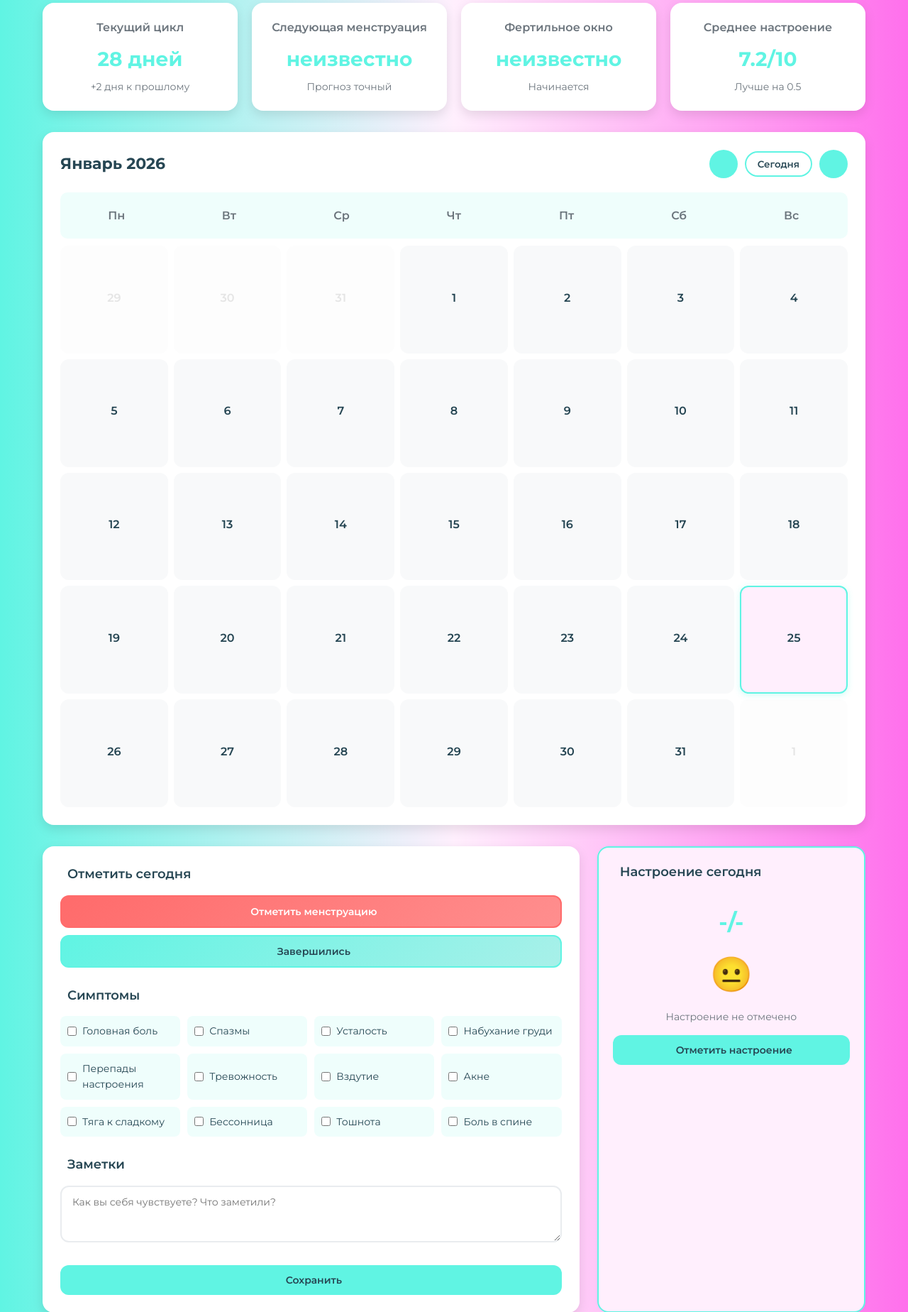
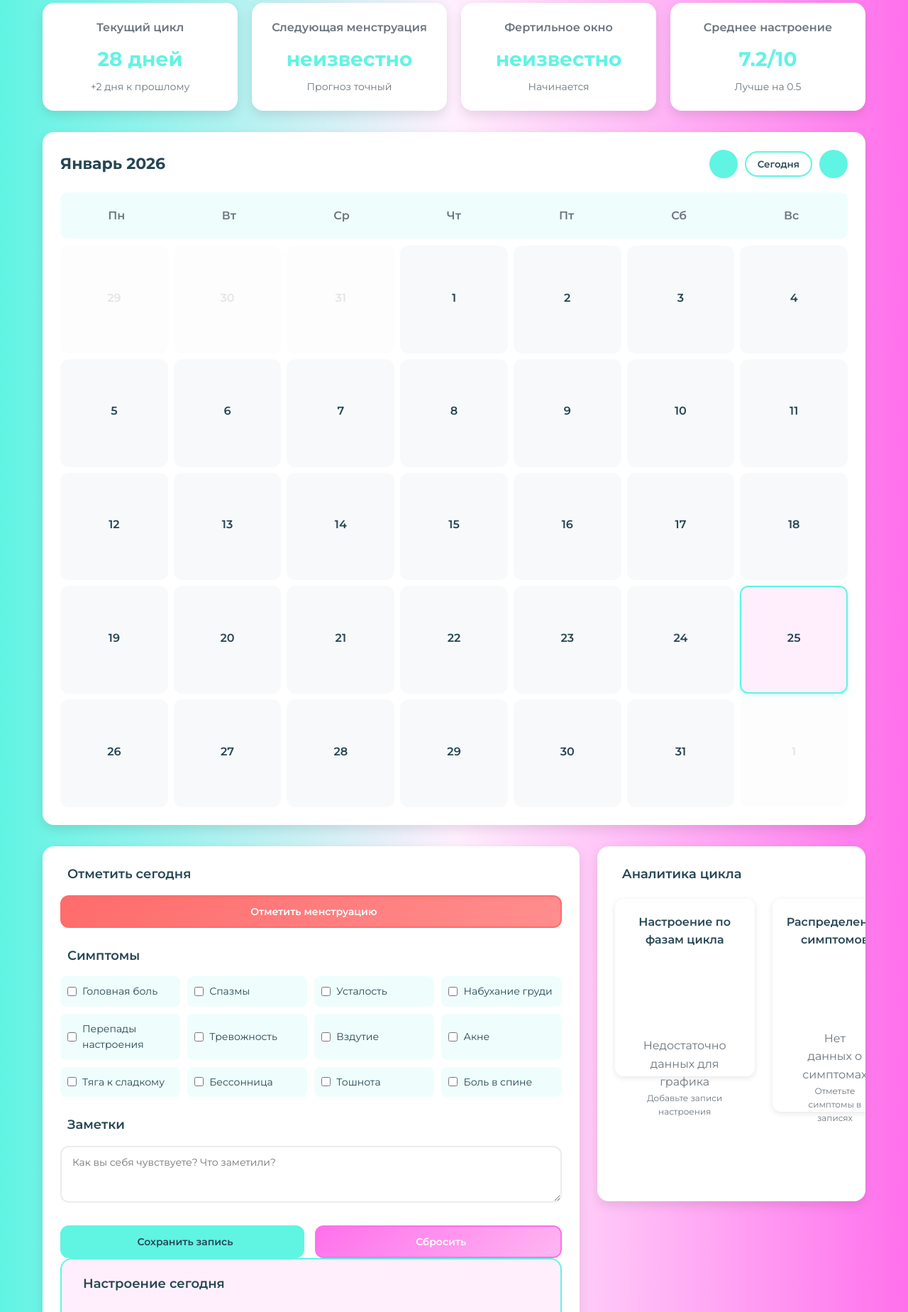
Before and after one commit to shashlik125/lumi, a Flask app: template app/templates/cycle_diary.html in a window 1280 px wide. Shown: the part 186-2034 px from the top of the page at 71% size. Run offline with Flask 3, Linux system fonts and the light colour scheme; the template is opened without the code that fills it, so the values that code supplies are empty.

Commit message:
Обновил текст на дневнике цикла

```diff
--- a/app/templates/cycle_diary.html
+++ b/app/templates/cycle_diary.html
@@ -298,6 +298,38 @@ body {
             gap: 25px;
             margin-bottom: 30px;
         }
+
+/* Кнопка Сбросить */
+.btn-reset {
+    background: linear-gradient(135deg, #FF70EC, #FFB6F1) !important;
+    color: white !important;
+    border: 2px solid #FF70EC !important;
+    transition: all 0.3s ease !important;
+}
+
+.btn-reset:hover {
+    background: linear-gradient(135deg, #FF70EC, #FF8ECF) !important;
+    transform: translateY(-2px);
+    box-shadow: 0 6px 12px rgba(255, 112, 236, 0.3) !important;
+}
+
+.btn-reset:active {
+    transform: translateY(0);
+}
+
+/* Контейнер кнопок */
+.form-buttons {
+    display: flex;
+    gap: 15px;
+    margin-top: 25px;
+}
+
+@media (max-width: 768px) {
+    .form-buttons {
+        flex-direction: column;
+        gap: 10px;
+    }
+}
 
         @media (max-width: 968px) {
             .tracker-container {
@@ -1369,9 +1401,6 @@ body {
                 <button type="button" class="btn btn-menstruation" onclick="markMenstruationStart()">
                     <i class="fas fa-plus-circle"></i> Отметить менструацию
                 </button>
-                <button type="button" class="btn btn-menstruation-end" onclick="markMenstruationEnd()">
-                    <i class="fas fa-minus-circle"></i> Завершились
-                </button>
             </div>
         </div>
 
@@ -1389,10 +1418,14 @@ body {
             <textarea id="cycleNotes" class="form-textarea" placeholder="Как вы себя чувствуете? Что заметили?"></textarea>
         </div>
 
-        <button class="btn btn-primary" onclick="saveCycleEntry()">
-            <i class="fas fa-save"></i> Сохранить
-        </button>
-    </div>
+       <div class="form-buttons" style="display: flex; gap: 15px; margin-top: 25px;">
+    <button class="btn btn-primary" onclick="saveCycleEntry()" style="flex: 1;">
+        <i class="fas fa-save"></i> Сохранить запись
+    </button>
+    <button class="btn btn-reset" onclick="clearSelectedDate()" style="flex: 1;">
+        <i class="fas fa-times"></i> Сбросить
+    </button>
+</div>
 
     <div class="mood-integration">
         <h3 class="section-title"><i class="fas fa-chart-line"></i> Настроение сегодня</h3>
```
